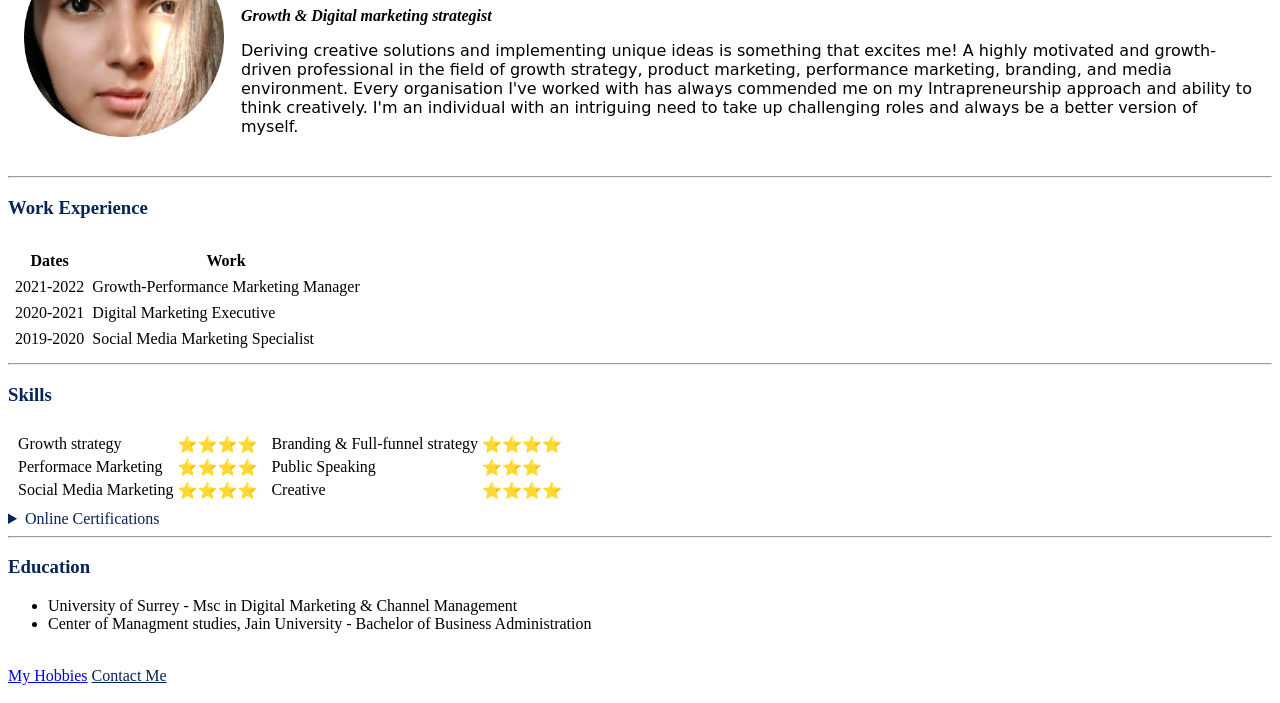
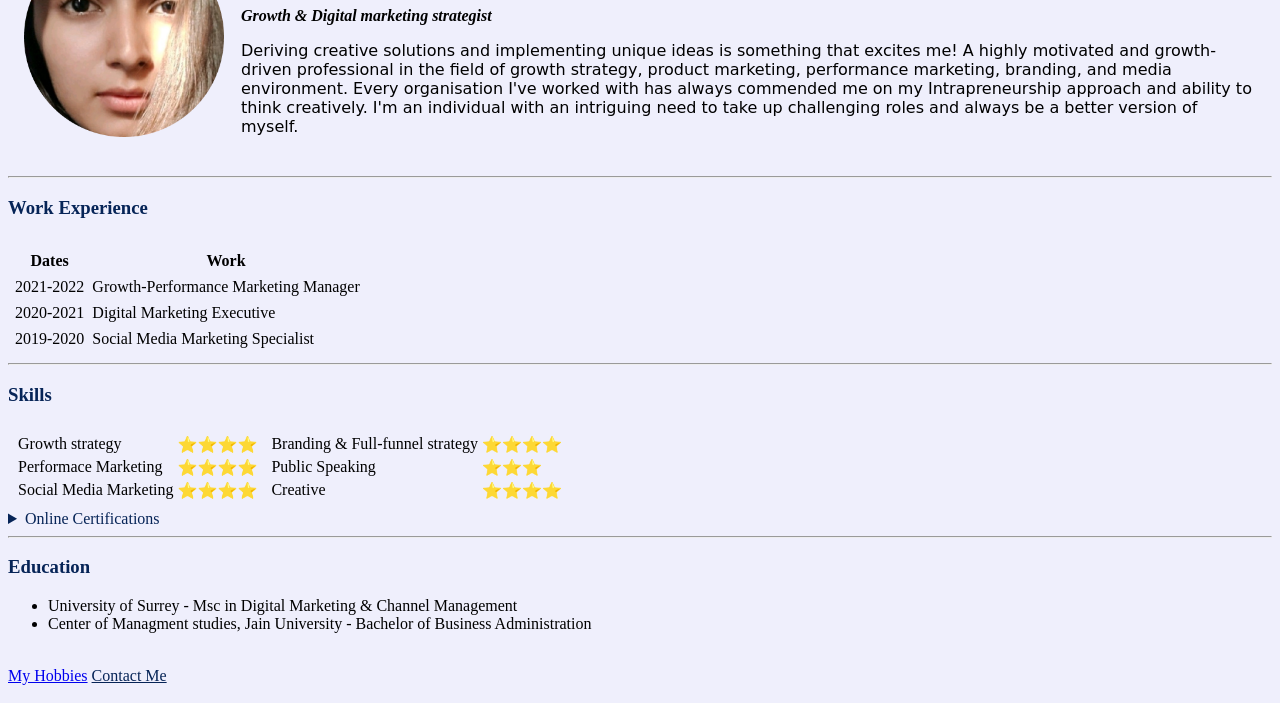
Before and after one commit to Bhavanabagrecha/CV, a plain HTML site: page index.html in a window 1280 px wide. Shown: the part 97-800 px from the top of the page. Drawn offline with Linux system fonts and the light colour scheme.

Commit message:
Background Colour Added

```diff
--- a/index.html
+++ b/index.html
@@ -6,7 +6,7 @@
     <meta name="viewport" content="width=device-width, initial-scale=1.0">
     <title>Bhavana Bagrecha's CV</title>
 </head>
-<body>
+<body style="background-color: rgb(239, 239, 252);">
     <table cellspacing="15">
         <tr>
             <td><img src="bhavana.png" alt="Bhavana's profile" width="200" height=auto>
```
